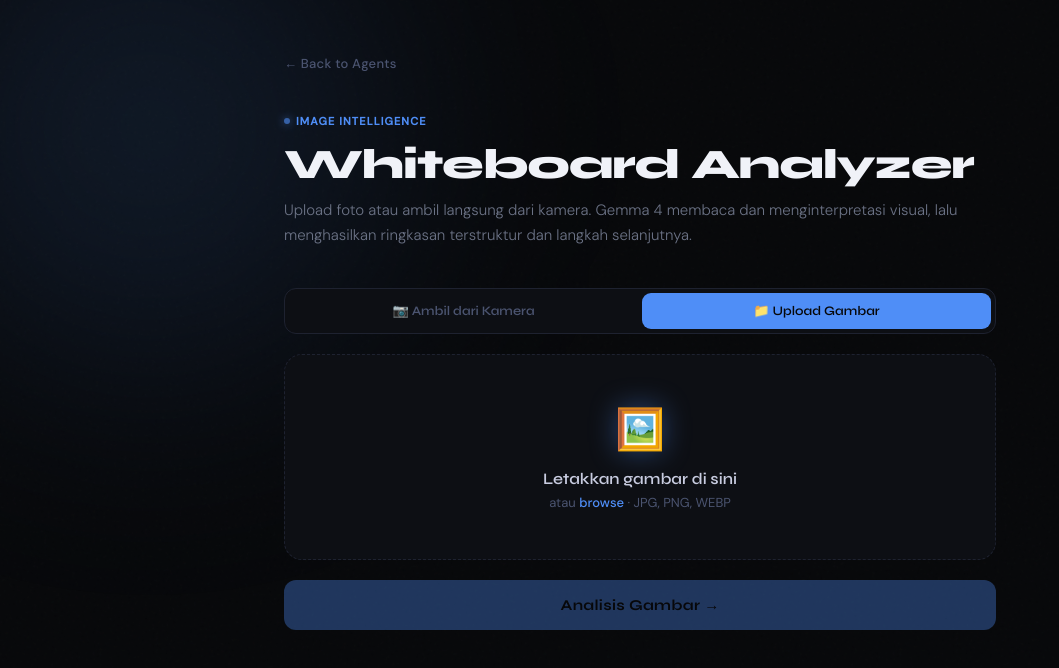
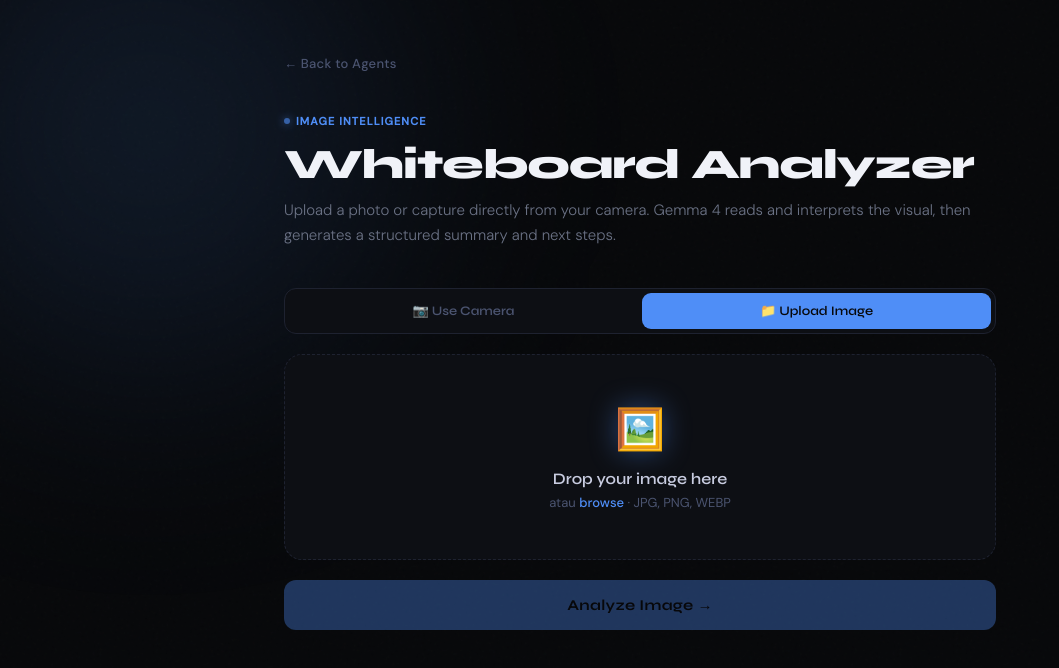
Before and after one commit to jefribulomakassar/conversa-gemma4, a Next.js app: page /image in a window 1280 px wide. Shown: the top 668 px of the page, without its empty margins (0-1059 px from the left). Built offline with nearby package versions, Linux system fonts and the light colour scheme.

Commit message:
Update page.tsx

```diff
--- a/app/image/page.tsx
+++ b/app/image/page.tsx
@@ -109,7 +109,7 @@
       }
       setCameraActive(true);
     } catch {
-      setCameraError("Tidak bisa mengakses kamera. Pastikan izin diberikan di browser.");
+      setCameraError("Cannot access camera. Please allow camera permission in your browser.");
       setCameraActive(false);
     }
   }, []);
@@ -149,7 +149,7 @@
 
   const handleFile = (f: File) => {
     if (!["image/jpeg", "image/png", "image/webp"].includes(f.type)) {
-      setError("Format tidak didukung. Gunakan JPG, PNG, atau WEBP.");
+      setError("Unsupported format. Use JPG, PNG, or WEBP.");
       return;
     }
     setError(null);
@@ -196,12 +196,12 @@
         try {
           uploadFile = await compressImage(uploadFile);
         } catch {
-          throw new Error("Gagal mengompres gambar. Coba gambar yang lebih kecil.");
+          throw new Error("Failed to compress image. Try a smaller file.");
         } finally {
           setCompressing(false);
         }
         if (uploadFile.size > MAX_IMAGE_SIZE) {
-          throw new Error("Gambar masih terlalu besar. Gunakan gambar yang lebih kecil.");
+          throw new Error("Image still too large after compression. Please use a smaller image.");
         }
       }
 
@@ -211,7 +211,7 @@
       const fetchRes = await fetch("/api/image", { method: "POST", body: form });
       if (!fetchRes.ok || !fetchRes.body) {
         const errData = await fetchRes.json().catch(() => ({}));
-        throw new Error(errData?.error || "Gagal memproses gambar.");
+        throw new Error(errData?.error || "Failed to process image.");
       }
 
       const reader = fetchRes.body.getReader();
@@ -247,7 +247,7 @@
         }
       }
     } catch (err: unknown) {
-      setError(err instanceof Error ? err.message : "Terjadi error.");
+      setError(err instanceof Error ? err.message : "An error occurred.");
     } finally {
       setLoading(false);
       setCompressing(false);
@@ -266,9 +266,9 @@
   };
 
   const stepLabel: Record<string, string> = {
-    reading: "Membaca dan mengonversi gambar…",
-    analyzing: "Gemma 4 menganalisis gambar…",
-    parsing: "Memproses hasil analisis…",
+    reading: "Reading and converting image…",
+    analyzing: "Gemma 4 is analyzing the image…",
+    parsing: "Processing analysis results…",
   };
 
   const fileSizeMB = file ? (file.size / 1024 / 1024).toFixed(1) : null;
@@ -477,7 +477,7 @@
           <div className="tag"><span className="tag-dot" />Image Intelligence</div>
           <h1>Whiteboard Analyzer</h1>
           <p className="subtitle">
-            Upload foto atau ambil langsung dari kamera. Gemma 4 membaca dan menginterpretasi visual, lalu menghasilkan ringkasan terstruktur dan langkah selanjutnya.
+            Upload a photo or capture directly from your camera. Gemma 4 reads and interprets the visual, then generates a structured summary and next steps.
           </p>
         </div>
 
@@ -494,7 +494,7 @@
                   setError(null);
                 }}
               >
-                📷 Ambil dari Kamera
+                📷 Use Camera
               </button>
               <button
                 className={`mode-tab${inputMode === "upload" ? " active" : ""}`}
@@ -505,7 +505,7 @@
                   setError(null);
                 }}
               >
-                📁 Upload Gambar
+                📁 Upload Image
               </button>
             </div>
 
@@ -518,8 +518,8 @@
                   {!cameraActive && !capturedImage && (
                     <div className="camera-idle-placeholder">
                       <span className="cam-icon">📷</span>
-                      <div className="cam-idle-label">Kamera belum aktif</div>
-                      <div className="cam-idle-sub">Tekan tombol di bawah untuk mulai</div>
+                      <div className="cam-idle-label">Camera not active</div>
+                      <div className="cam-idle-sub">Press the button below to start</div>
                     </div>
                   )}
 
@@ -528,7 +528,7 @@
                     <>
                       <video ref={videoRef} className="camera-video" muted playsInline />
                       <div className="cam-badge">
-                        {facingMode === "environment" ? "📸 Kamera Belakang" : "🤳 Kamera Depan"}
+                        {facingMode === "environment" ? "📸 Back Camera" : "🤳 Front Camera"}
                       </div>
                       <div className="cam-overlay">
                         <button className="cam-flip-btn" onClick={flipCamera} title="Ganti kamera">🔄</button>
@@ -544,8 +544,8 @@
                   {capturedImage && !cameraActive && (
                     <>
                       {/* eslint-disable-next-line @next/next/no-img-element */}
-                      <img src={capturedImage} alt="Hasil foto" className="camera-captured-img" />
-                      <div className="preview-badge">✓ Foto diambil</div>
+                      <img src={capturedImage} alt="Captured photo" className="camera-captured-img" />
+                      <div className="preview-badge">✓ Photo captured</div>
                     </>
                   )}
                 </div>
@@ -554,17 +554,17 @@
                 <div className="camera-footer">
                   {!cameraActive && !capturedImage && (
                     <button className="cam-btn primary" onClick={openCamera}>
-                      📷 Aktifkan Kamera
+                      📷 Open Camera
                     </button>
                   )}
                   {cameraActive && (
                     <button className="cam-btn danger" onClick={stopCamera}>
-                      ✕ Tutup Kamera
+                      ✕ Close Camera
                     </button>
                   )}
                   {capturedImage && !cameraActive && (
                     <>
-                      <button className="cam-btn danger" onClick={discardCapture}>🔄 Foto Ulang</button>
+                      <button className="cam-btn danger" onClick={discardCapture}>🔄 Retake</button>
                     </>
                   )}
                 </div>
@@ -584,7 +584,7 @@
                   {!file ? (
                     <>
                       <span className="dz-icon">🖼️</span>
-                      <div className="dz-label">Letakkan gambar di sini</div>
+                      <div className="dz-label">Drop your image here</div>
                       <div className="dz-sub">atau <span>browse</span> · JPG, PNG, WEBP</div>
                     </>
                   ) : (
@@ -606,7 +606,7 @@
                 )}
                 {file && (
                   <p className="preview-change">
-                    File salah? <span onClick={reset}>Hapus dan upload ulang</span>
+                    Wrong file? <span onClick={reset}>Remove and re-upload</span>
                   </p>
                 )}
               </>
@@ -618,10 +618,10 @@
 
             <button className="btn-primary" disabled={!canSubmit} onClick={handleSubmit}>
               {loading
-                ? "Memproses…"
+                ? "Processing…"
                 : inputMode === "camera" && capturedImage
-                ? "Analisis Foto →"
-                : "Analisis Gambar →"}
+                ? "Analyze Photo →"
+                : "Analyze Image →"}
             </button>
           </>
         )}
@@ -631,8 +631,8 @@
           <div className="status-bar">
             <div className="status-spinner" />
             {compressing
-              ? "Mengompres gambar…"
-              : stepLabel[step] ?? "Memproses…"}
+              ? "Compressing image…"
+              : stepLabel[step] ?? "Processing…"}
           </div>
         ) : null}
 
@@ -643,7 +643,7 @@
               <div className="scan-line" />
               <div className="scan-icon">🖼️</div>
             </div>
-            <div className="loading-text">Gemma 4 sedang membaca gambar…</div>
+            <div className="loading-text">Gemma 4 is reading your image…</div>
           </div>
         )}
 
@@ -652,7 +652,7 @@
           <div className="results">
             {result.extractedText ? (
               <div className="section">
-                <div className="section-header"><span className="section-icon">🔤</span><span className="section-title">Teks yang Diekstrak</span></div>
+                <div className="section-header"><span className="section-icon">🔤</span><span className="section-title">Extracted Text</span></div>
                 <div className="section-body"><p className="text-block">{result.extractedText}</p></div>
               </div>
             ) : loading ? (
@@ -666,7 +666,7 @@
 
             {result.diagramDescription ? (
               <div className="section">
-                <div className="section-header"><span className="section-icon">📐</span><span className="section-title">Diagram & Elemen Visual</span></div>
+                <div className="section-header"><span className="section-icon">📐</span><span className="section-title">Diagrams & Visual Elements</span></div>
                 <div className="section-body"><p className="text-block">{result.diagramDescription}</p></div>
               </div>
             ) : loading ? (
@@ -679,7 +679,7 @@
 
             {result.structuredSummary ? (
               <div className="section">
-                <div className="section-header"><span className="section-icon">📋</span><span className="section-title">Ringkasan Terstruktur</span></div>
+                <div className="section-header"><span className="section-icon">📋</span><span className="section-title">Structured Summary</span></div>
                 <div className="section-body"><p className="summary-block">{result.structuredSummary}</p></div>
               </div>
             ) : loading ? (
@@ -693,7 +693,7 @@
 
             {result.nextSteps?.length ? (
               <div className="section">
-                <div className="section-header"><span className="section-icon">🚀</span><span className="section-title">Langkah Selanjutnya</span></div>
+                <div className="section-header"><span className="section-icon">🚀</span><span className="section-title">Suggested Next Steps</span></div>
                 <div className="section-body">
                   <ul className="list">
                     {result.nextSteps.map((s, i) => (
@@ -711,7 +711,7 @@
             ) : null}
 
             {step === "done" && !loading && (
-              <button className="btn-reset" onClick={reset}>← Analisis gambar lain</button>
+              <button className="btn-reset" onClick={reset}>← Analyze another image</button>
             )}
             {error && <div className="error">⚠️ {error}</div>}
           </div>
```
